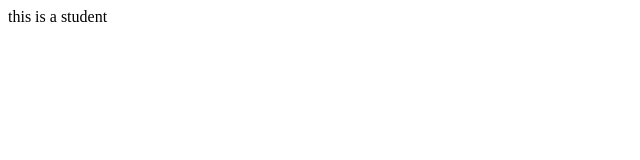
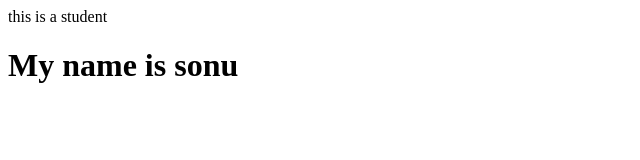
Before and after one commit to SonuKumarSaw/pratices, a plain HTML site: page index.html in a window 1280 px wide. Shown: the whole page, without its empty margins (0-640 px from the left). Drawn offline with Linux system fonts and the light colour scheme.

Commit message:
add feature

```diff
--- a/index.html
+++ b/index.html
@@ -1 +1,2 @@
 <p>this is a student</p>
+<H1>My name is sonu</H1>
```
